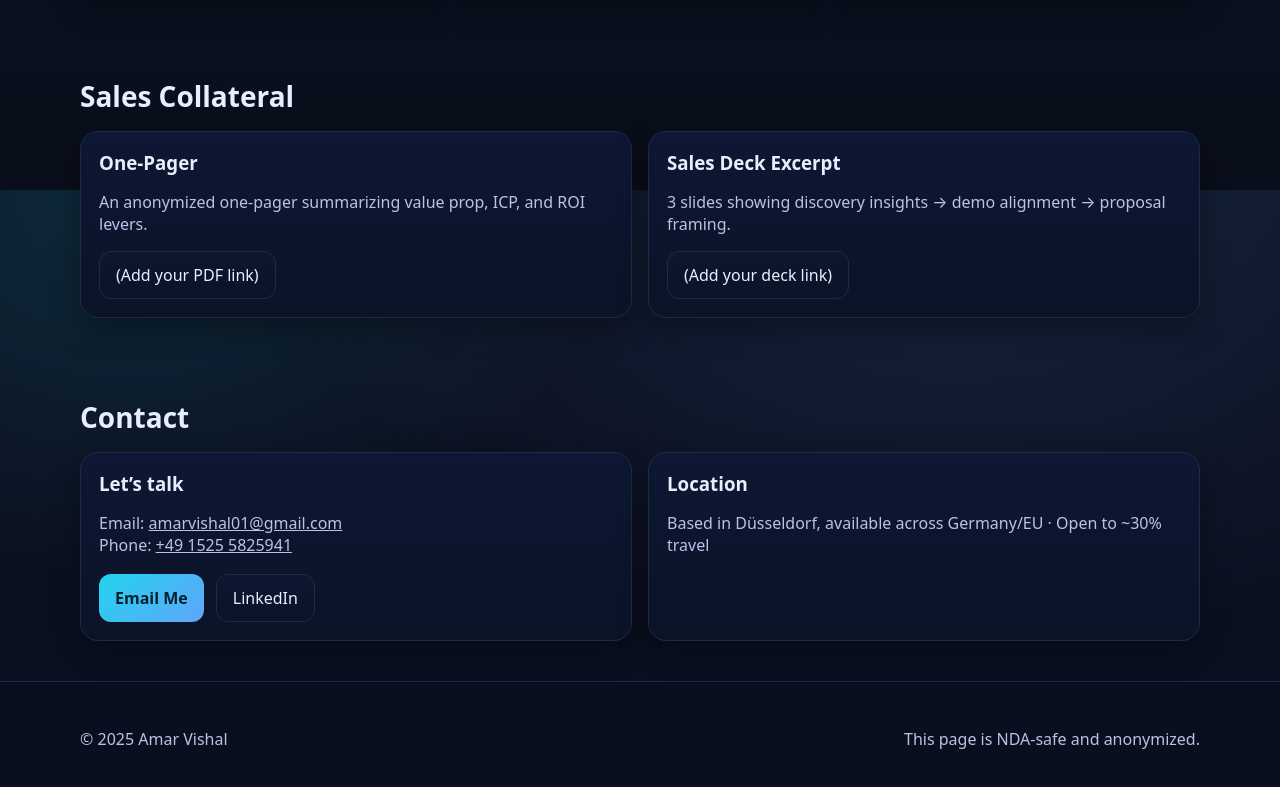
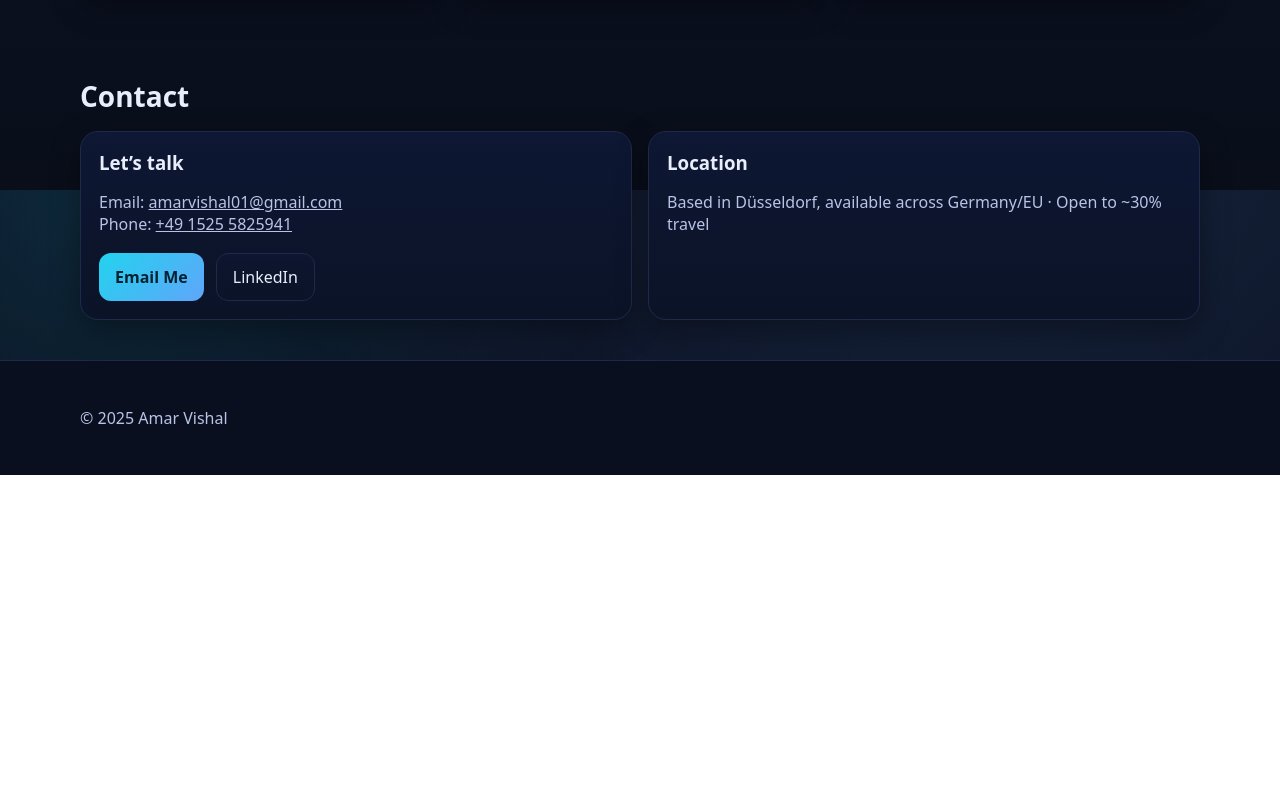
Before and after one commit to amarvishal01/sales-cae, a plain HTML site: page index.html in a window 1280 px wide. Shown: the part 1410-2197 px from the top of the page. After the commit the page ends 1885 px from the top, so only its background shows below. Drawn offline with Linux system fonts and the light colour scheme.

Commit message:
Update index.html

```diff
--- a/index.html
+++ b/index.html
@@ -202,7 +202,7 @@
         </div>
       </div>
     </section>
-
+<!--
     <section id="collateral">
       <div class="container">
         <h2 class="reveal">Sales Collateral</h2>
@@ -219,7 +219,7 @@
           </div>
         </div>
       </div>
-    </section>
+    </section> -->
 
     <section id="contact">
       <div class="container">
@@ -245,7 +245,7 @@
   <footer>
     <div class="container" style="display:flex;justify-content:space-between;gap:16px;flex-wrap:wrap">
       <p class="muted" style="margin:0">© <span id="y"></span> Amar Vishal</p>
-      <p class="muted" style="margin:0">This page is NDA‑safe and anonymized.
+     <!-- ...  <p class="muted" style="margin:0">This page is NDA‑safe and anonymized. -->
     </div>
   </footer>
 
```
